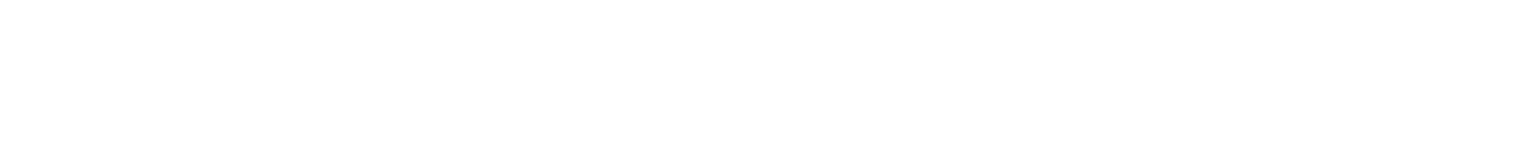
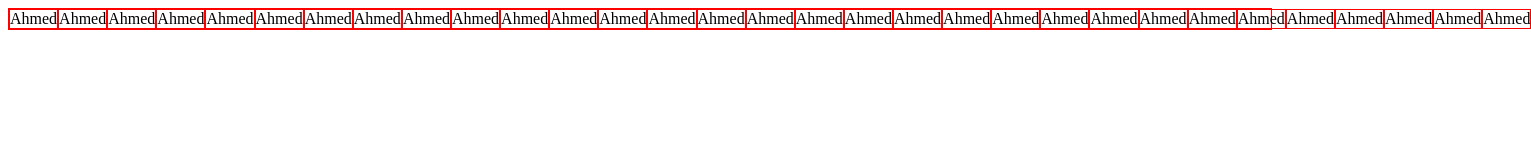
Before and after one commit to ahmed666916/etch-a-sketch, a plain HTML site: page index.html in a window 1280 px wide. Shown: the whole page, 1531 px wide, since content can reach past the window. Drawn offline with Linux system fonts and the light colour scheme.

Commit message:
created 32 divs inside container div

```diff
--- a/css/style.css
+++ b/css/style.css
@@ -1,3 +1,9 @@
 .container {
     display: flex;
+    border: 1px solid red;
+
 }
+
+.square{
+    border: 1px solid red;
+}
--- a/index.html
+++ b/index.html
@@ -9,11 +9,13 @@
 <body>
 
 
-    <script src="js/script.js"></script>
+
 
     <div class="container">
 
     </div>
 
+    <script src="js/script.js"></script>
+
 </body>
 </html>
--- a/js/script.js
+++ b/js/script.js
@@ -0,0 +1,23 @@
+
+
+// Create an array to store the div elements
+let squares = [];
+
+// Create and append div elements to the array
+for (let i = 0; i < 31; i++) {
+    let square = document.createElement('div');
+    square.textContent = "Ahmed";
+    square.classList.add('square');
+    squares.push(square);
+}
+
+// Select the container element from the NodeList
+const container = document.getElementsByClassName('container')[0];
+
+// Append all div elements to the container
+squares.forEach(square => {
+    container.appendChild(square);
+});
+
+// Append the container to the body
+document.body.appendChild(container);
```
